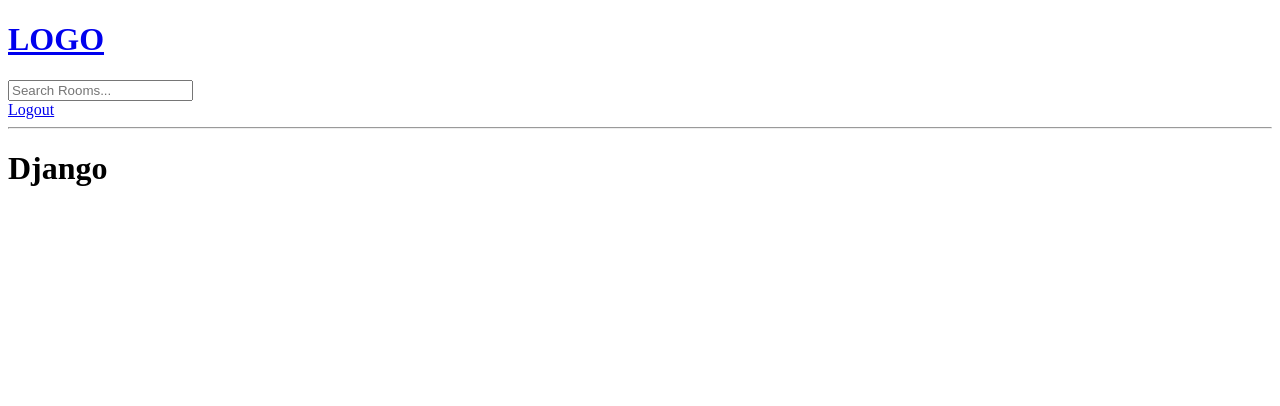
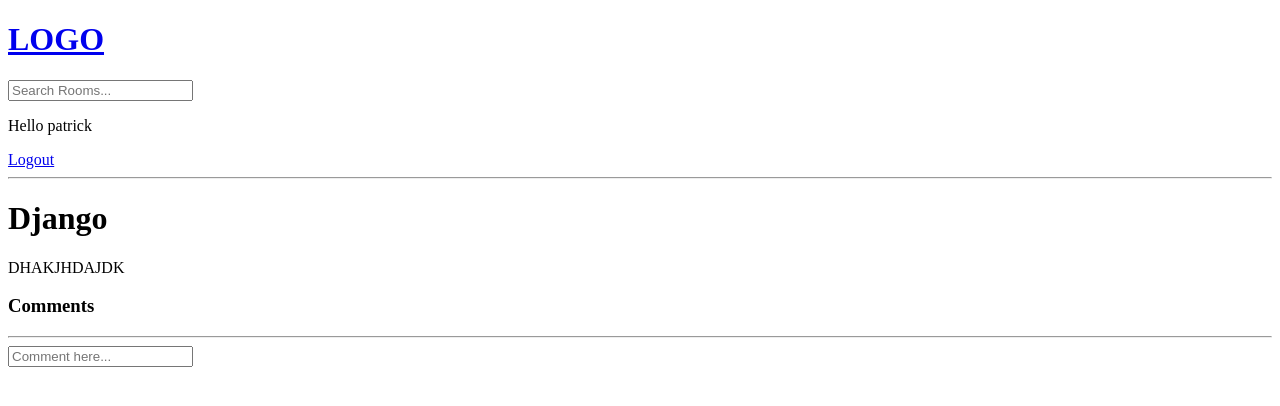
Before and after one commit to prateekb1912/discoder-app, a Django app: page /room/6/ in a window 1280 px wide. Shown: the top 406 px of the page. Run offline with Django 3.2, Linux system fonts and the light colour scheme; a user stored in the database is signed in; data comes from the database, SQL or seed files in the repository; both versions use the stored data as it was after the commit.

Commit message:
Create messages in a room

```diff
--- a/base/forms.py
+++ b/base/forms.py
@@ -4,4 +4,4 @@
 class RoomForm(ModelForm):
     class Meta:
         model = Room
-        fields = '__all__'
+        fields = ['host', 'topic', 'name', 'desc']
--- a/base/templates/base/room.html
+++ b/base/templates/base/room.html
@@ -2,4 +2,26 @@
 
 {% block content %}
 <h1> {{room.name}} </h1>
+<p> {{room.desc}} </p>
+
+<div class="comment-wrapper">
+    <h3> Comments </h3>
+    <hr>
+    {% for cmt in comments %}
+        <div>
+            <small>@{{cmt.user}} {{cmt.created|timesince}} ago </small>
+            <p> {{cmt.body}} </p>
+            <hr>
+        </div>
+    {% endfor %}
+</div>
+
+{% if request.user.is_authenticated %}
+<div class="comment-form">
+    <form method="post" action="">
+        {% csrf_token %}
+        <input type="text" name='comment' placeholder="Comment here..."/>
+    </form>
+</div>
+{% endif %}
 {%endblock content%}
--- a/base/views.py
+++ b/base/views.py
@@ -8,7 +8,7 @@
 from django.contrib.auth import authenticate, login, logout
 from django.contrib.auth.forms import  UserCreationForm
 
-from .models import Room, Topic
+from .models import Message, Room, Topic
 from .forms import RoomForm
 
 def loginPage(request):
@@ -84,7 +84,18 @@
 
 def room(request, id):
     room = Room.objects.get(id = id)
-    context = {'room': room}
+    comments = room.message_set.all().order_by('-created')
+
+    if request.method == 'POST':
+        room_msg = Message.objects.create(
+            user = request.user,
+            room = room,
+            body = request.POST.get('comment')
+        )
+
+        return redirect('room', id=room.id)
+
+    context = {'room': room, 'comments':comments}
     return render(request, 'base/room.html', context)
 
 @login_required(login_url = 'login')
--- a/templates/navbar.html
+++ b/templates/navbar.html
@@ -6,6 +6,7 @@
 </form>
 
 {% if request.user.is_authenticated %}
+<p> Hello {{request.user}}</p>
 <a href = "{% url 'logout' %}"> Logout </a>
 
 {% else %}
```
Also changed, not shown: db.sqlite3.
